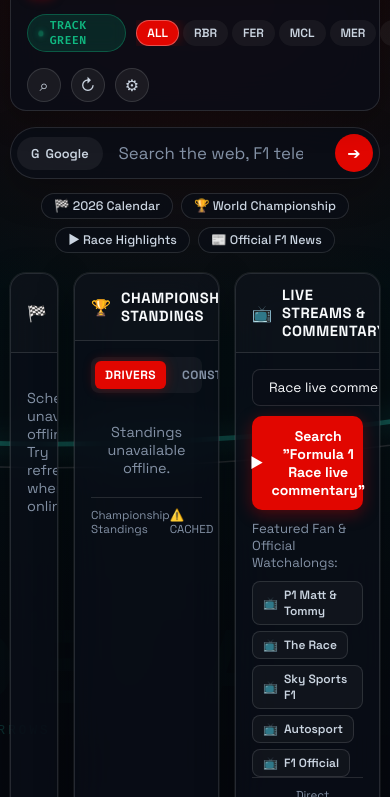
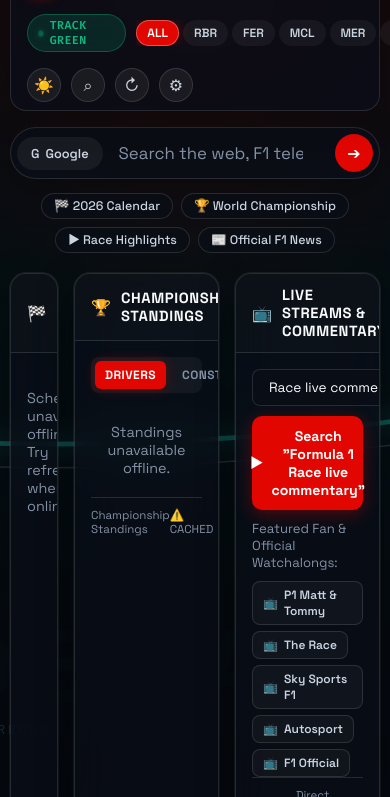
Before and after one commit to HanYC666/ALL-F1-Fans-New-Tab-Page, a browser extension: page src/newtab.html in a window 390 px wide. Shown: the part 47-844 px from the top of the page. Drawn offline with Linux system fonts and the light colour scheme; no server answers.

Commit message:
add theme toggle btn to html + rebundle zip

```diff
--- a/src/newtab.html
+++ b/src/newtab.html
@@ -38,13 +38,16 @@
         </div>
 
         <div class="waybar-right">
+          <button id="theme-toggle-btn" class="icon-btn" type="button" title="Toggle Light / Dark mode" aria-label="Toggle theme">
+            ☀️
+          </button>
           <button id="search-focus-btn" class="icon-btn" type="button" title="Focus search bar (Press /)" aria-label="Focus search">
             <span>⌕</span>
           </button>
           <button id="refresh-button" class="icon-btn" type="button" title="Refresh live F1 telemetry" aria-label="Refresh F1 data">
             <span>↻</span>
           </button>
-          <button id="settings-button" class="icon-btn" type="button" aria-controls="settings-panel" aria-expanded="false" title="Open Hyprland control center" aria-label="Settings">
+          <button id="settings-button" class="icon-btn" type="button" aria-controls="settings-panel" aria-expanded="false" title="Open Hyprland settings" aria-label="Settings">
             <span>⚙</span>
           </button>
         </div>
```
Also changed, not shown: 1 other file.
